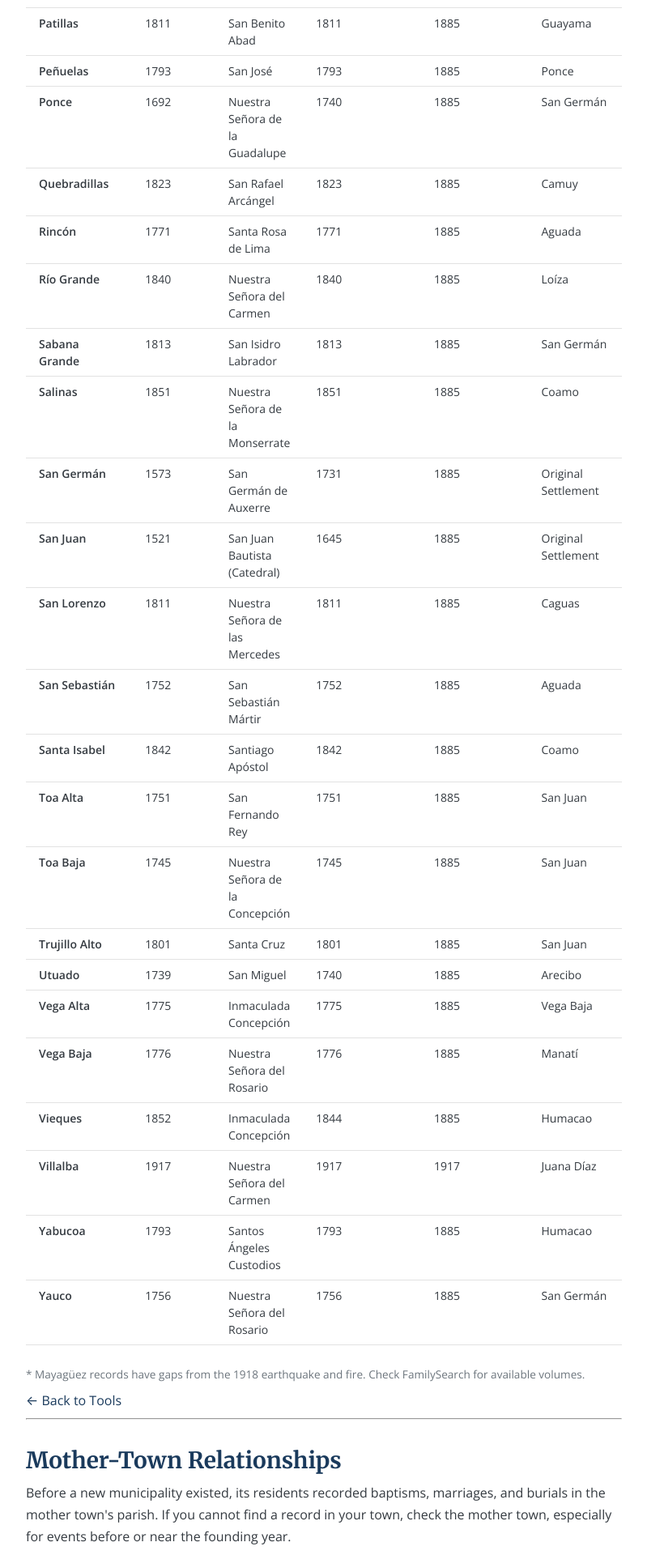
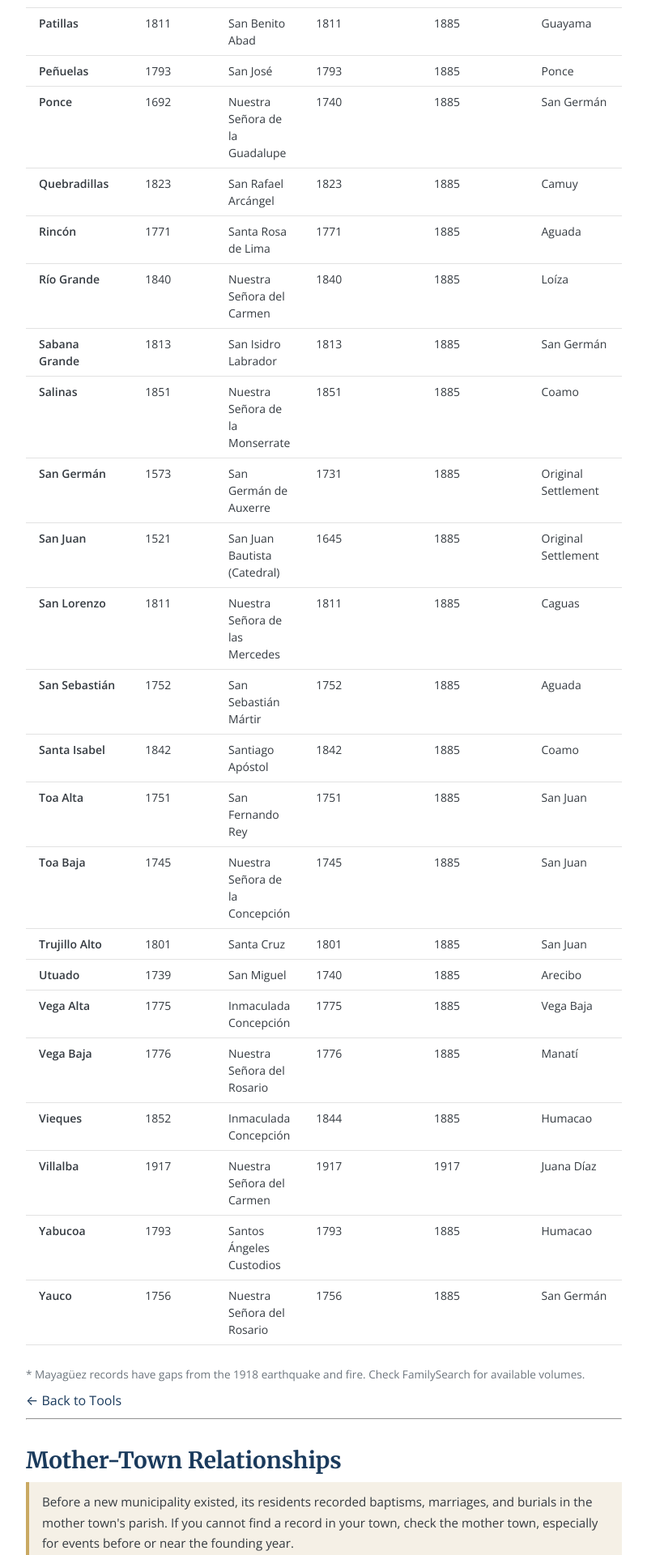
Before and after one commit to SylviaVargas/puertoricangenealogygroup, a Jekyll site: the page built from tools/municipality-guide/index.html, in a window 1280 px wide. Shown: the part 4480-6400 px from the top of the page at 81% size, without its empty margins (240-1039 px from the left). Built offline with Jekyll 4.4.1, drawn with Linux system fonts in a browser that asks for light colours.

Commit message:
Fix to municipality guide

```diff
--- a/tools/municipality-guide/index.html
+++ b/tools/municipality-guide/index.html
@@ -249,7 +249,9 @@ last_modified_at: 2026-03-01
 
 <h2>Mother-Town Relationships</h2>
 
-<p>Before a new municipality existed, its residents recorded baptisms, marriages, and burials in the mother town's parish. If you cannot find a record in your town, check the mother town, especially for events before or near the founding year.</p>
+<div class="muni-context">
+  <p>Before a new municipality existed, its residents recorded baptisms, marriages, and burials in the mother town's parish. If you cannot find a record in your town, check the mother town, especially for events before or near the founding year.</p>
+</div>
 
 <div class="tree-controls">
   <button id="tree-expand-all" class="tree-btn">Expand all</button>
```
